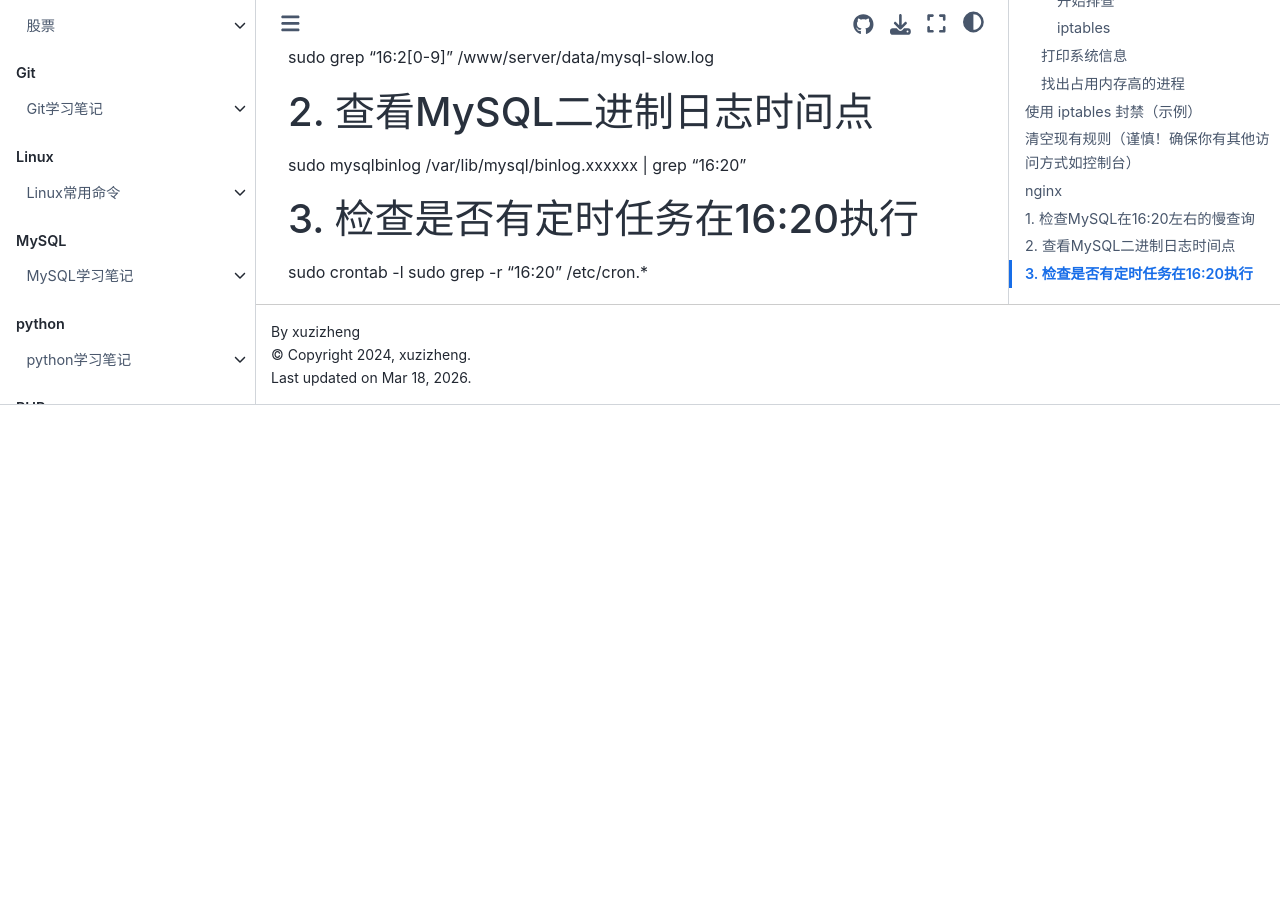
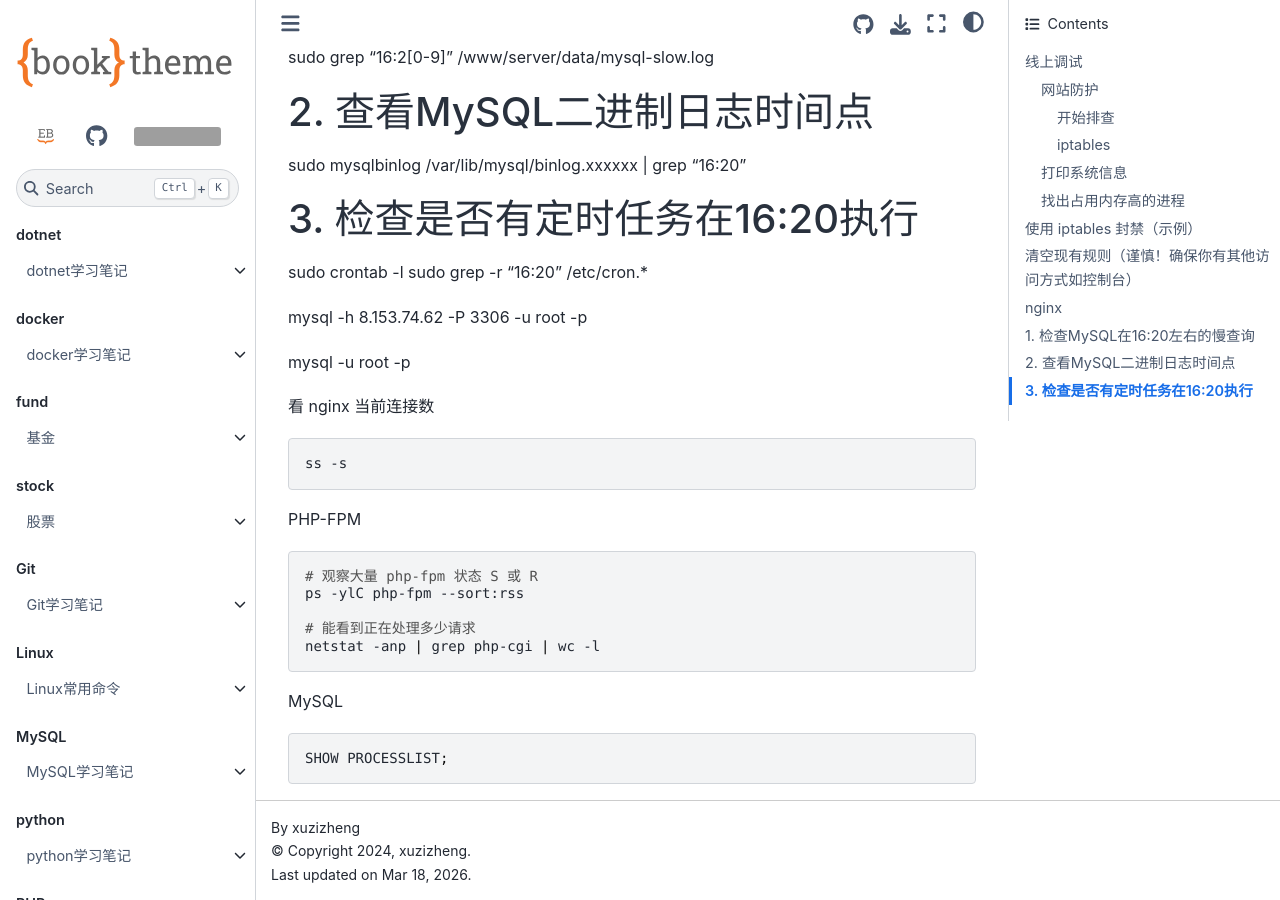
Before and after one commit to Abner1995/snotes, a Sphinx documentation site: the page built from docs/source/Linux/debug.md, in a window 1280 px wide and 900 px high, scrolled down 3387 px. Built offline with Sphinx 7.4.7 and the Sphinx Book theme 1.1.4, drawn with Linux system fonts in a browser that asks for light colours; comment, search, counter and statistics services are not loaded; before the commit the page ends 3792 px from its top, so only the background shows below that; grey boxes are pictures that could not be loaded.

Commit message:
docs(Linux/debug): 添加数据库和服务器监控相关命令
添加了 MySQL 连接命令、nginx 连接数查看、PHP-FPM 状态监控以及
MySQL 进程列表查询等实用命令，帮助进行系统调试和性能分析。

````diff
--- a/docs/source/Linux/debug.md
+++ b/docs/source/Linux/debug.md
@@ -173,3 +173,26 @@ sudo mysqlbinlog /var/lib/mysql/binlog.xxxxxx | grep "16:20"
 # 3. 检查是否有定时任务在16:20执行
 sudo crontab -l
 sudo grep -r "16:20" /etc/cron.*
+
+mysql -h 8.153.74.62 -P 3306 -u root -p
+
+mysql -u root -p
+
+看 nginx 当前连接数
+```bash
+ss -s
+```
+
+PHP-FPM
+```bash
+# 观察大量 php-fpm 状态 S 或 R
+ps -ylC php-fpm --sort:rss
+
+# 能看到正在处理多少请求
+netstat -anp | grep php-cgi | wc -l
+```
+
+MySQL
+```bash
+SHOW PROCESSLIST;
+```
````
